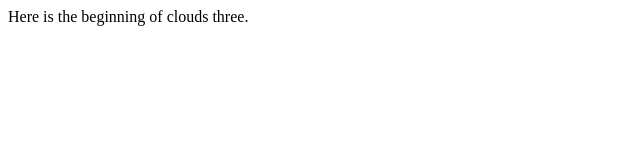
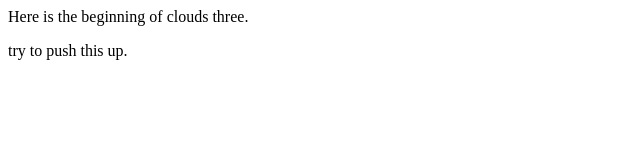
Before and after one commit to cirrus1802/cloudsThree, a plain HTML site: page index.html in a window 1280 px wide. Shown: the whole page, without its empty margins (0-640 px from the left). Drawn offline with Linux system fonts and the light colour scheme.

Commit message:
prep for push attempt

```diff
--- a/index.html
+++ b/index.html
@@ -3,5 +3,6 @@
     </head>
     <body>
         <p>Here is the beginning of clouds three.</p>
+        <p>try to push this up.</p>
     </body>
 </html>
```
